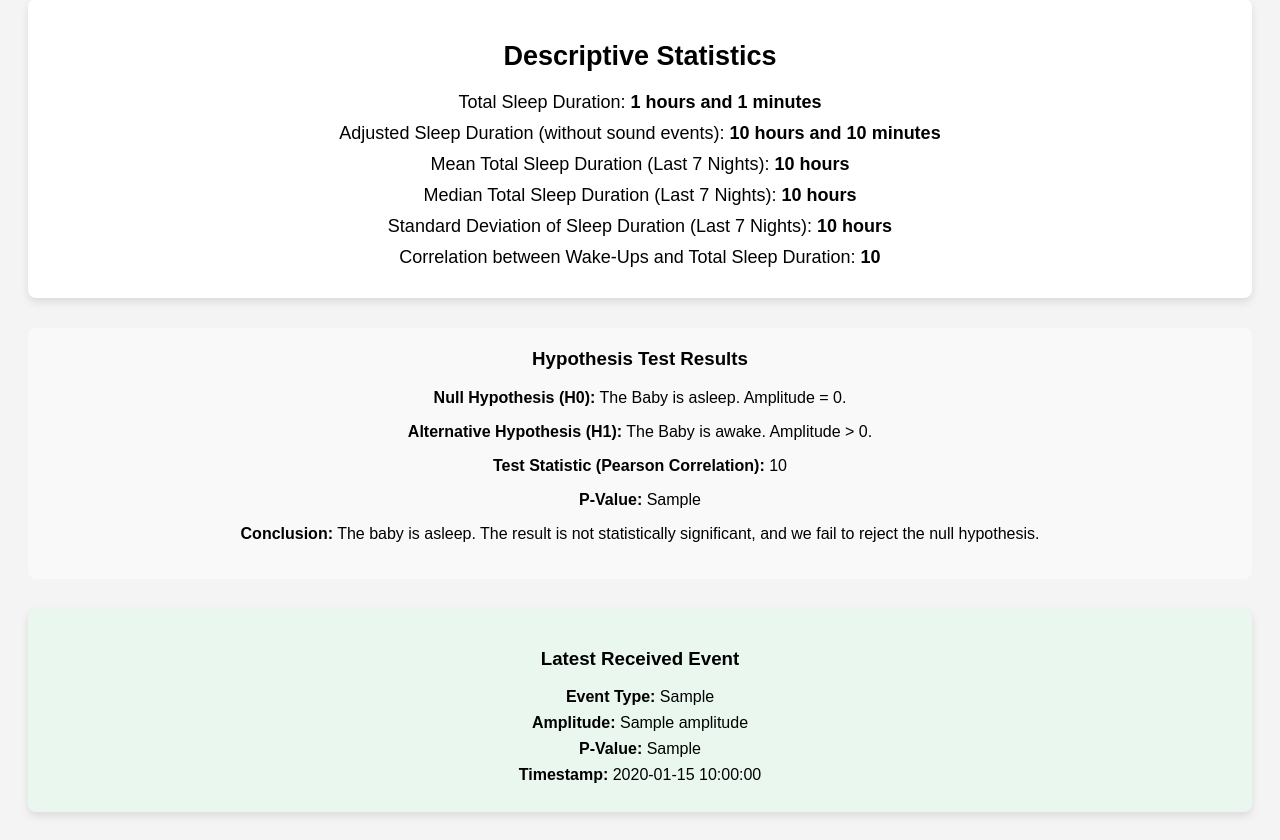
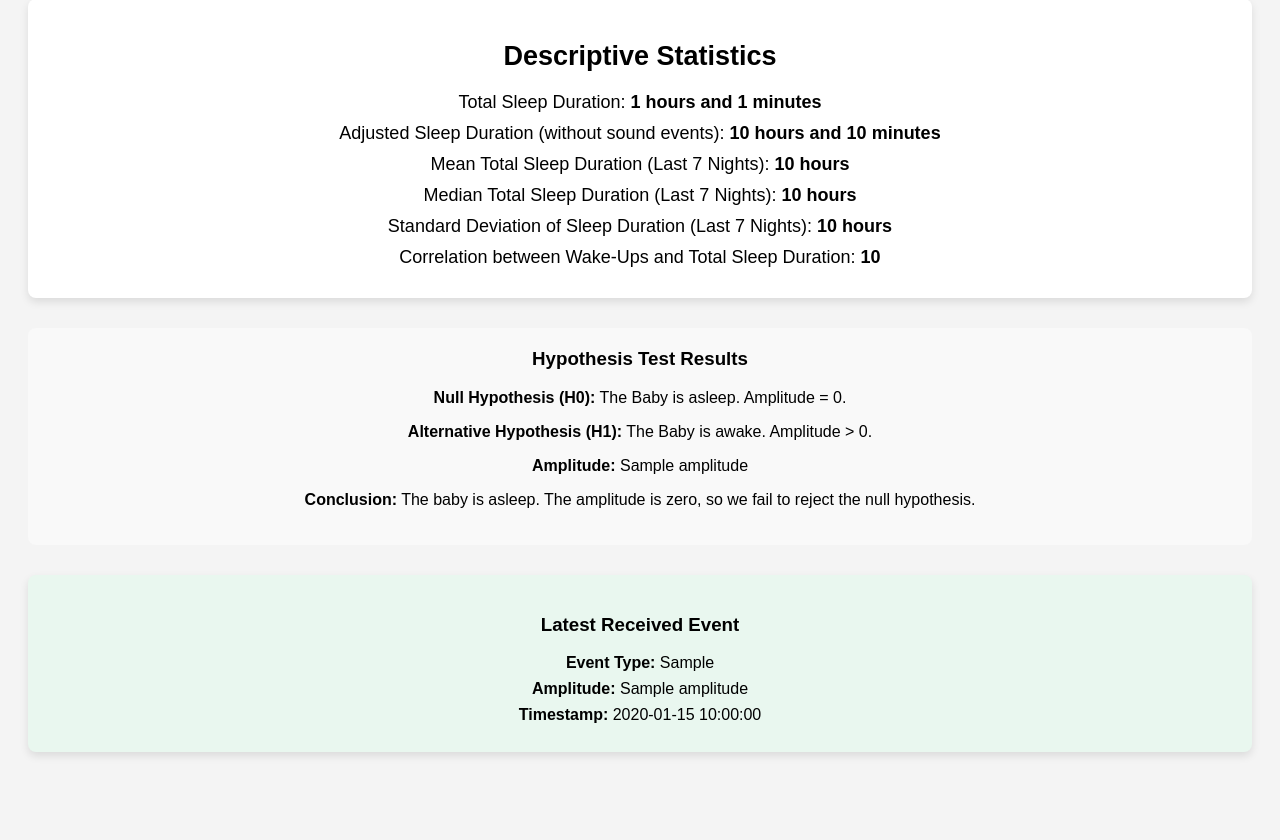
Before and after one commit to KarelExiled/Babyfoon, a Flask app: template templates/index.html in a window 1280 px wide. Shown: the part 595-1435 px from the top of the page. After the commit the page ends 1351 px from the top, so only its background shows below. Run offline with Flask 2, Linux system fonts and the light colour scheme; the template is opened without the code that fills it: most values are stand-ins (such as "Sample title", 1, 10 or a date in 2020).

Commit message:
Update index.html

```diff
--- a/templates/index.html
+++ b/templates/index.html
@@ -84,7 +84,6 @@
 
     <h1>Sleep Data for the Night</h1>
 
-    <!-- Date Picker Form -->
     <form action="/" method="POST">
         <label for="chosen_day">Select a Day:</label>
         <input type="date" id="chosen_day" name="chosen_day" required>
@@ -107,29 +106,34 @@
             <p>Correlation between Wake-Ups and Total Sleep Duration: <strong>{{ correlation_sleep_wake_up | round(2) }}</strong></p>
         </div>
 
-        <!-- Hypothesis Test Results -->
         <div class="hypothesis-test">
             <h3>Hypothesis Test Results</h3>
             <p><strong>Null Hypothesis (H0):</strong> The Baby is asleep. Amplitude = 0.</p>
             <p><strong>Alternative Hypothesis (H1):</strong> The Baby is awake. Amplitude > 0.</p>
-            <p><strong>Test Statistic (Pearson Correlation):</strong> {{ correlation_sleep_wake_up | round(2) }}</p>
-            <p><strong>P-Value:</strong> <span>{{ p_value if p_value is not none else 'N/A' }}</span></p>
+
+            <!-- Display Amplitude -->
+            <p><strong>Amplitude:</strong>
+                {% if received_events %}
+                    {{ received_events[-1].amplitude }}
+                {% else %}
+                    No events received yet.
+                {% endif %}
+            </p>
+
             <p><strong>Conclusion:</strong>
-                {% if received_events and received_events[-1].p_value < 0.05 %}
-                    The baby is awake. The result is statistically significant, and we reject the null hypothesis.
+                {% if received_events and received_events[-1].amplitude > 0 %}
+                    The baby is awake. The amplitude is greater than zero, so we reject the null hypothesis.
                 {% else %}
-                    The baby is asleep. The result is not statistically significant, and we fail to reject the null hypothesis.
+                    The baby is asleep. The amplitude is zero, so we fail to reject the null hypothesis.
                 {% endif %}
             </p>
         </div>
 
-        <!-- Latest Received Event -->
         <div class="received-event">
             <h3>Latest Received Event</h3>
             {% if received_events %}
                 <p><strong>Event Type:</strong> {{ received_events[-1].event_type }}</p>
                 <p><strong>Amplitude:</strong> {{ received_events[-1].amplitude }}</p>
-                <p><strong>P-Value:</strong> {{ received_events[-1].p_value }}</p>
                 <p><strong>Timestamp:</strong> {{ received_events[-1].timestamp }}</p>
             {% else %}
                 <p>No events received yet.</p>
```
